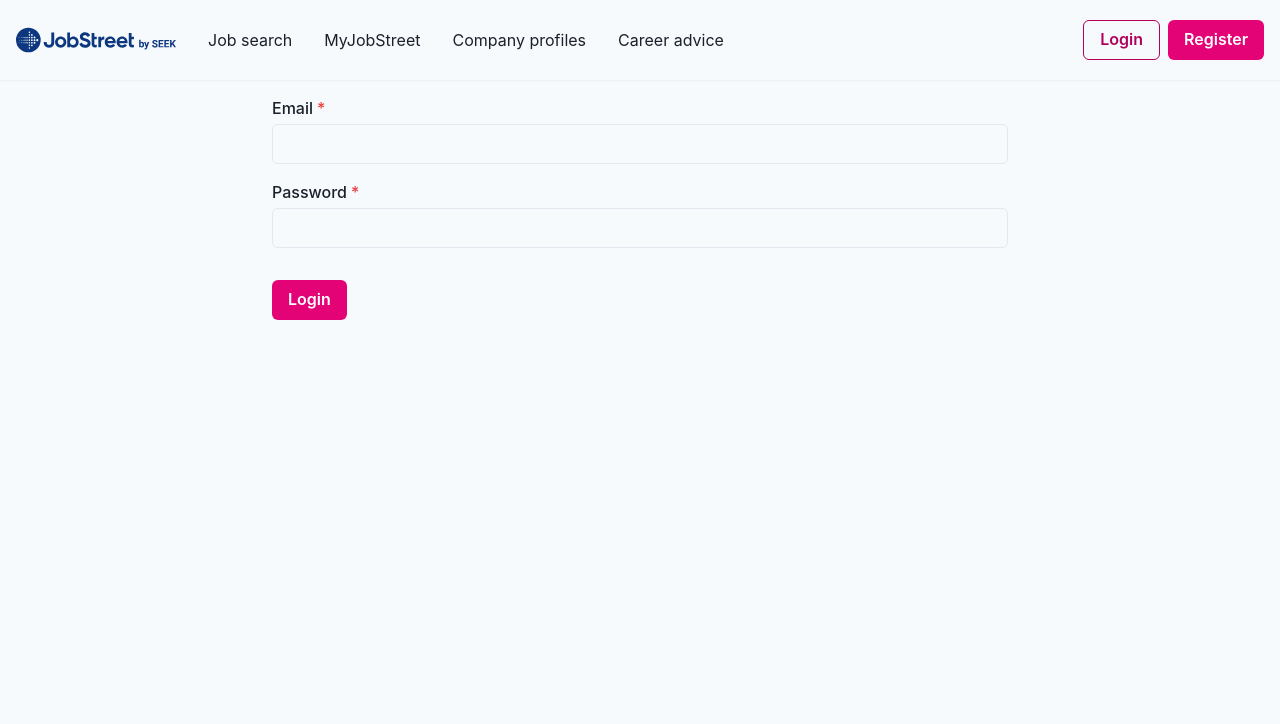
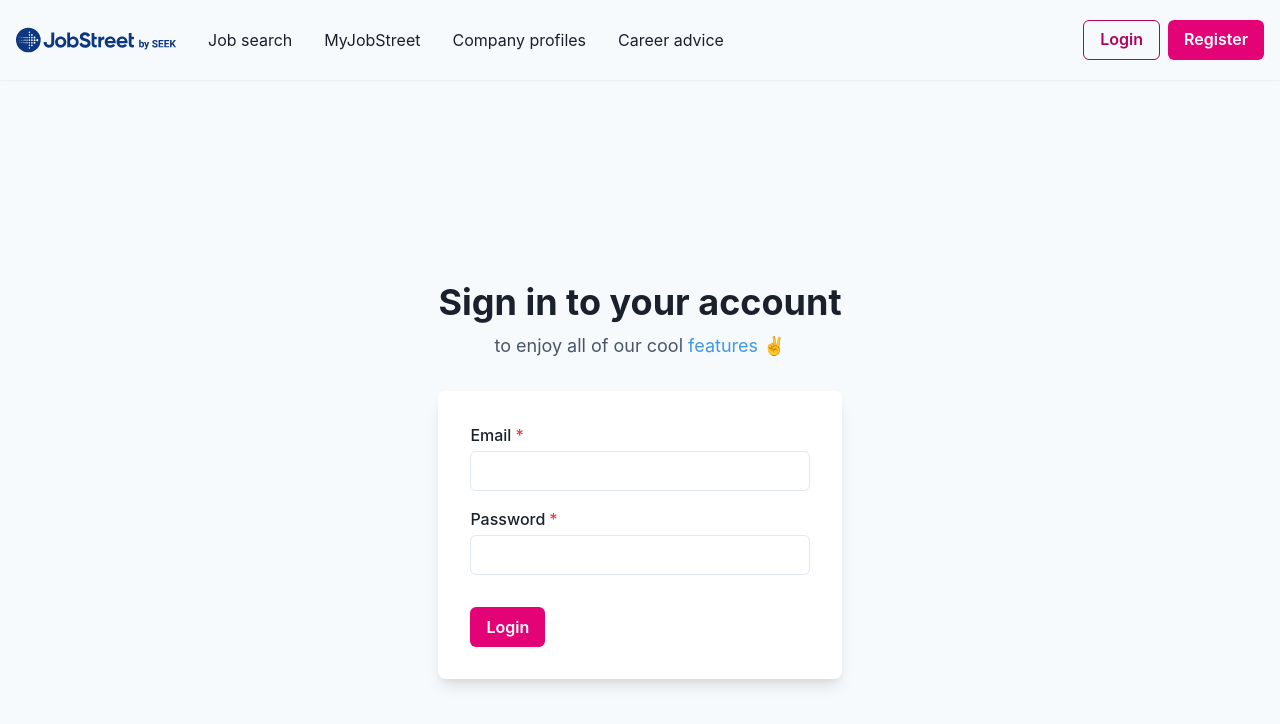
Before and after one commit to Learning-project-grp/jobsearch-frontend, a Next.js app: page /login in a window 1280 px wide. Shown: the top 724 px of the page. Built offline with nearby package versions, Linux system fonts and the light colour scheme.

Commit message:
Refine Login UI

```diff
--- a/pages/login.tsx
+++ b/pages/login.tsx
@@ -1,5 +1,4 @@
 import { FormProvider, SubmitHandler, useForm } from 'react-hook-form'
-import { Box } from '@chakra-ui/react'
 import FormInput from 'components/Form/FormInput'
 import Button from 'components/Button'
 import useLogin, { LoginData } from 'hooks/auth/useLogin'
@@ -7,6 +6,15 @@
 import { useEffect, useState } from 'react'
 import useJwtToken from 'hooks/useJwtToken'
 import withNoSSR from 'hoc/withNoSSR'
+import {
+  Flex,
+  Box,
+  Stack,
+  Link,
+  Heading,
+  Text,
+  useColorModeValue,
+} from '@chakra-ui/react'
 
 type Props = {}
 
@@ -43,7 +51,25 @@
   if (!mounted) return null
 
   return (
-    <Box p="4" maxW="container.md" m="auto">
+    <Flex
+      minH={'100vh'}
+      align={'center'}
+      justify={'center'}
+      bg={useColorModeValue('gray.50', 'gray.800')}
+    >
+      <Stack spacing={8} mx={'auto'} maxW={'lg'} py={12} px={6}>
+        <Stack align={'center'}>
+          <Heading fontSize={'4xl'}>Sign in to your account</Heading>
+          <Text fontSize={'lg'} color={'gray.600'}>
+            to enjoy all of our cool <Link color={'blue.400'}>features</Link> ✌️
+          </Text>
+        </Stack>
+        <Box
+          rounded={'lg'}
+          bg={useColorModeValue('white', 'gray.700')}
+          boxShadow={'lg'}
+          p={8}
+        >
           <FormProvider {...formMethods}>
             <form onSubmit={handleSubmit(onSubmit)}>
               <FormInput name="email" type="email" label="Email" isRequired />
@@ -64,6 +90,8 @@
             </form>
           </FormProvider>
         </Box>
+      </Stack>
+    </Flex>
   )
 }
 
```
Lines whose indentation alone changed are shown as unchanged.
